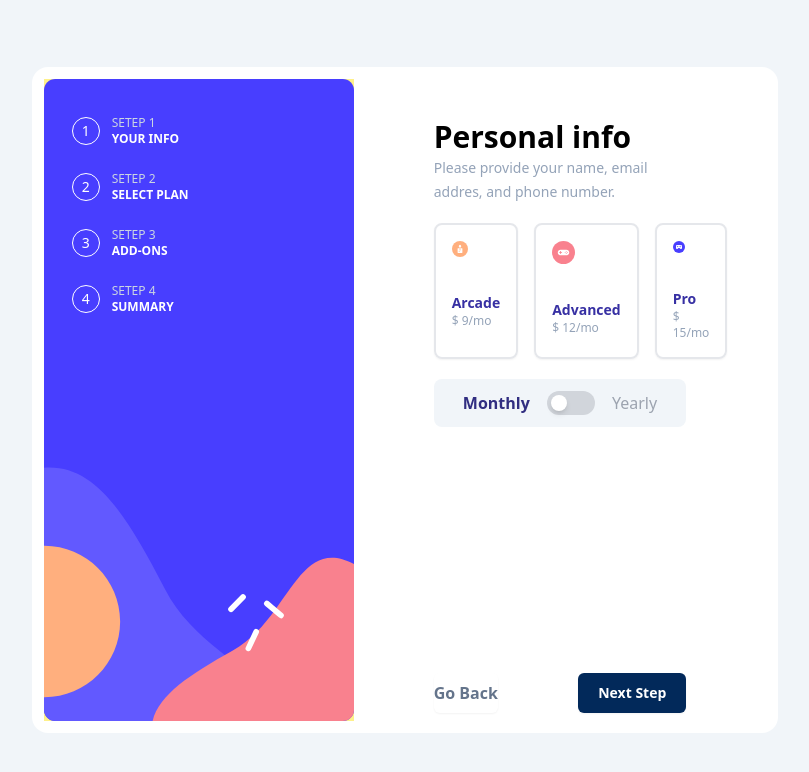
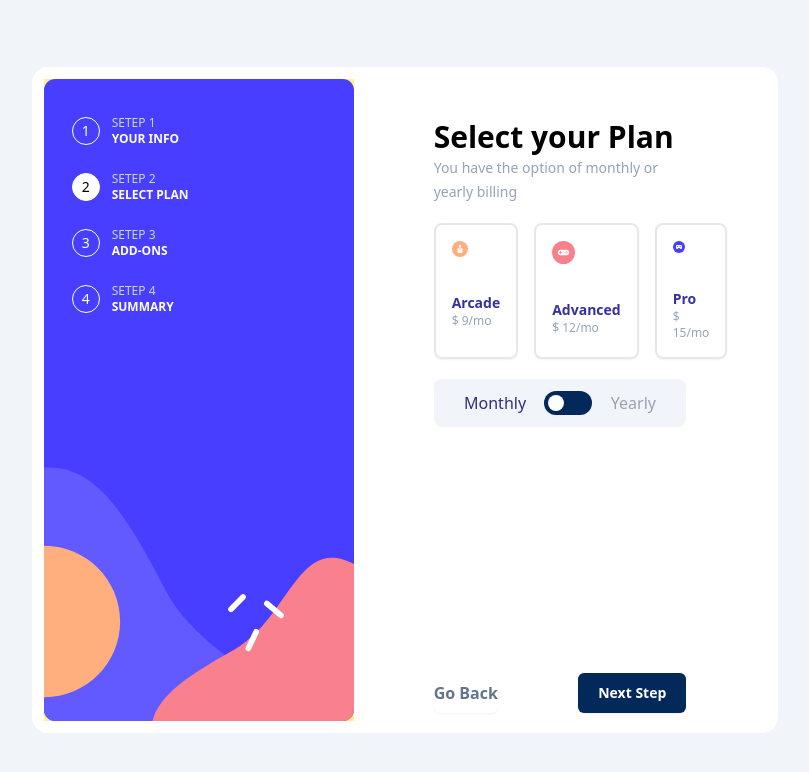
Before and after one commit to CarlosNaro/Multi-step-form-vuejs, a Vue app: page /select in a window 1280 px wide. Shown: the top 772 px of the page, without its empty margins (235-1044 px from the left). Built offline with nearby package versions, Linux system fonts and the light colour scheme.

Commit message:
funciones finales

```diff
--- a/src/components/AddOns.vue
+++ b/src/components/AddOns.vue
@@ -47,11 +47,11 @@ const preview = () => {
 <template>
   <div class="flex flex-col justify-between h-screen md:h-full rounded-lg">
     <div class="mt-24 p-8 md:p-0 md:mt-0 z-20 bg-white mx-4 rounded-lg">
-      <h1 class="text-xl md:text-3xl font-bold">Personal info</h1>
+      <h1 class="text-xl md:text-3xl font-bold">Pick add-ons</h1>
 
       <div class="Encabezado pb-5">
         <span class="text-justify md:text-sm text-slate-400">
-          Add-ons held enhance your gaming experience
+          Add-ons held enhance your gaming experience.
         </span>
       </div>
 
@@ -70,7 +70,7 @@ const preview = () => {
             <span class="font-bold text-xs md:text-sm text-[#02295A]">
               {{ item.title }}
             </span>
-            <span class="sub-Title">{{ item.subTitle }}</span>
+            <span class="sub-Title text-slate-400 text-[xx-small] md:text-xs font-medium">{{ item.subTitle }}</span>
           </div>
         </div>
         <span class="text-xs font-bold text-indigo-500">
@@ -82,7 +82,7 @@ const preview = () => {
     <footer class="footer-button flex justify-between p-4 md:py-2 bg-white">
       <button
         @click="preview"
-        class="flex rounded-md py-2 text-md text-slate-500 hover:text-indigo-950 font-semibold shadow-sm"
+        class="flex rounded-md py-2 text-md text-slate-500 hover:text-[#02295A] font-semibold hover:font-bold cursor-pointer  shadow-sm"
       >
         Go Back
       </button>
@@ -102,7 +102,7 @@ input[type="checkbox"] {
   transform: scale(1.5);
 }
 
-.sub-Title {
+/* .sub-Title {
   font-size: xx-small;
-}
+} */
 </style>
--- a/src/components/Navbar.vue
+++ b/src/components/Navbar.vue
@@ -3,7 +3,9 @@
 import { computed } from "vue";
 import router from "../router";
 
-// const router = useRouter();
+import { useRouter } from "vue-router";
+
+const route = useRouter();
 
 export interface IRouter {
   path: string;
@@ -15,18 +17,24 @@ const ListRouter = computed(() => router.options.routes);
 // console.log(" LISTA DE RUTAS ", ListRouter.value);
 </script>
 <template>
-  <nav >
-    <div class="flex justify-center    mt-8 absolute w-full">
+  <nav>
+    <div class="flex justify-center mt-8 absolute w-full">
       <router-link
-        v-for="(index, item) in ListRouter"
-        :key="item"
-        :to="index.path"
+        v-for="(item, index) in ListRouter"
+        :key="index"
+        :to="item.path"
+        :class="{ active: item.path == route.currentRoute.value.path }"
         class="flex justify-center items-center p-4 border-white text-white border-2 rounded-full relative mr-3"
       >
-        <span class="absolute font-semibold"> {{ item + 1 }} </span>
+        <span class="absolute font-semibold"> {{ index + 1 }} </span>
       </router-link>
     </div>
 
     <img class="w-full" src="../assets/images/bg-sidebar-mobile.svg" alt="" />
   </nav>
 </template>
+<style scoped>
+.active {
+  @apply bg-white text-black;
+}
+</style>
--- a/src/components/SelectPlan.vue
+++ b/src/components/SelectPlan.vue
@@ -39,11 +39,11 @@ watch(isToggle, () => {
 <template>
   <div class="flex flex-col justify-between h-screen md:h-full rounded-lg">
     <div class="mt-24 p-8 md:p-0 md:mt-0 z-20 bg-white mx-4 rounded-lg">
-      <h1 class="text-xl md:text-3xl font-bold">Personal info</h1>
+      <h1 class="text-xl md:text-3xl font-bold">Select your Plan </h1>
 
       <div class="Encabezado pb-5">
         <span class="text-justify md:text-sm text-slate-400">
-          Please provide your name, email addres, and phone number.
+          You have the option of monthly or yearly billing
         </span>
       </div>
 
@@ -55,7 +55,7 @@ watch(isToggle, () => {
           class="flex p-4 mb-2 gap-4 md:flex-1 md:flex-col hover:border-indigo-800 hover:bg-slate-100 border-2 rounded-lg shadow-sm"
           :class="{ 'border-indigo-800 bg-slate-100 ': item == selectedPlan }"
         >
-          <!-- <img src="../assets/images/icon-arcade.svg" alt="" /> -->
+
           <img class="md:w-4/12" :src="item?.url" alt="" />
           <div class="md:mt-5">
             <p class="font-bold text-indigo-800 text-sm">{{ item?.name }}</p>
@@ -78,7 +78,7 @@ watch(isToggle, () => {
       >
         <p
           :class="{
-            ' font-semibold text-indigo-900': !isToggle,
+            ' font-medium text-indigo-900': !isToggle,
             ' text-gray-400  ': isToggle,
           }"
         >
@@ -87,7 +87,7 @@ watch(isToggle, () => {
         <Toggle v-model="isToggle" />
         <p
           :class="{
-            ' font-semibold  text-indigo-500 ': isToggle,
+            ' font-medium  text-indigo-900 ': isToggle,
             ' text-gray-400 ': !isToggle,
           }"
         >
@@ -99,7 +99,7 @@ watch(isToggle, () => {
     <footer class="footer-button flex justify-between p-4 md:py-2 bg-white">
       <button
       @click="preview"
-        class="flex rounded-md py-2 text-md text-slate-500 hover:text-indigo-950 font-semibold shadow-sm"
+      class="flex rounded-md py-2 text-md text-slate-500 hover:text-[#02295A] font-semibold hover:font-bold cursor-pointer  shadow-sm"
       >
         Go Back
       </button>
--- a/src/components/SideBar.vue
+++ b/src/components/SideBar.vue
@@ -1,8 +1,9 @@
 <script setup lang="ts">
 import { computed } from "vue";
 import router from "../router";
+import { useRouter } from "vue-router";
 
-// const router = useRouter();
+const route = useRouter();
 
 export interface IRouter {
   path: string;
@@ -10,28 +11,29 @@ export interface IRouter {
 }
 
 const ListRouter = computed(() => router.options.routes);
-
-// console.log(" LISTA DE RUTAS ", ListRouter.value);
 </script>
 
 <template>
-  <div class="  h-full relative "  >
-    <div class="flex gap-6 flex-col  mt-2   w-full absolute p-7">
+  <div class="h-full relative">
+    <div class="flex gap-6 flex-col mt-2 w-full absolute p-7">
       <router-link
-        :to="index.path"
-        class="flex items-center  text-sm   hover:bg-indigo-700  "
-        v-for="(index, item) in ListRouter"
-        :key="item"
+        v-for="(item, index) in ListRouter"
+        :key="index"
+        class="flex items-center text-sm"
+        :to="item.path"
       >
         <div
-          class="flex justify-center  items-center  mr-3 w-7 h-7  border-white  text-white border rounded-full"
+          :class="{ active: item.path == route.currentRoute.value.path }"
+          class="flex justify-center items-center mr-3 w-7 h-7 border-white text-white border rounded-full hover:shadow-xl"
         >
-          {{ item + 1 }}
+          {{ index + 1 }}
         </div>
 
-        <div class="flex flex-col">
-          <a class="text-slate-300 text-xs  "> SETEP {{ item + 1 }} </a>
-          <span class="text-white font-semibold text-xs  "> {{ index.name }} </span>
+        <div class="flex flex-col hover:shadow-xl ">
+          <a class="text-slate-300 text-xs    "> SETEP {{ index + 1 }} </a>
+          <span class="text-white font-semibold text-xs">
+            {{ item.name }}
+          </span>
         </div>
       </router-link>
     </div>
@@ -39,3 +41,9 @@ const ListRouter = computed(() => router.options.routes);
     <img class="h-full" src="../assets/images/bg-sidebar-desktop.svg" alt="" />
   </div>
 </template>
+
+<style scoped>
+.active {
+  @apply bg-white text-black;
+}
+</style>
--- a/src/components/Summary.vue
+++ b/src/components/Summary.vue
@@ -11,6 +11,7 @@ const service = getItem("services");
 const plan = getItem("Plan") as IMenu;
 const route = useRouter();
 const isAlertError = ref(false);
+const isSummary = ref(false);
 
 const modelPlan = ref<IPlanSummary>({
   name: plan?.name,
@@ -35,12 +36,16 @@ const preview = () => {
 
 const modelFinal = () => {
   if (total) isFinal.value = true;
+  isSummary.value = false;
+  localStorage.clear()
   return;
 };
 
 onMounted(() => {
   if (service == null || plan == null) {
     isAlertError.value = true;
+  } else {
+    isSummary.value = true;
   }
 });
 </script>
@@ -50,7 +55,7 @@ onMounted(() => {
   <AlertError v-if="isAlertError" />
 
   <div
-    v-if="!isAlertError"
+    v-if="isSummary"
     class="flex flex-col justify-between h-screen md:h-full rounded-lg"
   >
     <div class="mt-24 p-8 md:p-0 md:mt-0 z-20 bg-white mx-4 rounded-lg">
@@ -64,7 +69,7 @@ onMounted(() => {
 
       <div class="bg-slate-50 rounded-lg p-4">
         <div class="flex flex-col mb-3">
-          <div class="flex justify-between text-[#02295A] font-medium text-sm">
+          <div class="flex justify-between text-[#02295A] font-bold text-sm">
             <span> {{ modelPlan.name }}( {{ modelPlan.label }} )</span>
             <span> ${{ modelPlan.price }}/{{ modelPlan.time }}</span>
           </div>
@@ -83,7 +88,9 @@ onMounted(() => {
           class="flex justify-between text-slate-500 text-xs mt-3"
         >
           <span>{{ item.title }}</span>
-          <span> +${{ item.price }}/{{ item.time }}</span>
+          <span class="text-[#02295A] font-bold">
+            +${{ item.price }}/{{ item.time }}</span
+          >
         </div>
       </div>
       <div class="flex justify-between p-4">
@@ -97,7 +104,7 @@ onMounted(() => {
     <footer class="footer-button flex justify-between p-4 md:py-2 bg-white">
       <button
         @click="preview"
-        class="flex rounded-md py-2 text-md text-slate-500 hover:text-indigo-950 font-semibold shadow-sm"
+        class="flex rounded-md py-2 text-md text-slate-500 hover:text-[#02295A] font-semibold hover:font-bold cursor-pointer shadow-sm"
       >
         Go Back
       </button>
--- a/src/components/Toggle.vue
+++ b/src/components/Toggle.vue
@@ -24,7 +24,7 @@ const confirmCancel = () => {
 <template>
   <div
     @click="confirmCancel"
-    class="flex items-center bg-gray-300 rounded-full w-12 h-6 p-1 transition-colors cursor-pointer"
+    class="flex items-center bg-[#02295A] rounded-full w-12 h-6 p-1 transition-colors cursor-pointer"
     :class="{ ' bg-green-500': value }"
   >
     <div
--- a/src/components/Yourinfo.vue
+++ b/src/components/Yourinfo.vue
@@ -87,7 +87,7 @@ const sendData = () => {
 
         <div class="mt-4">
 
-          <div class=" flex justify-between font-medium text-[#02295A] "> <span>Phone Number</span> <span v-if="isPhone" class=" text-red-500" > This field is required </span> </div>
+          <div class=" flex justify-between font-medium text-[#02295A] "> <span>Phone Number</span> <span v-if="isPhone" class=" text-red-500 text-xs " > This field is required </span> </div>
 
           <input
             name="Phone-Number"
```
